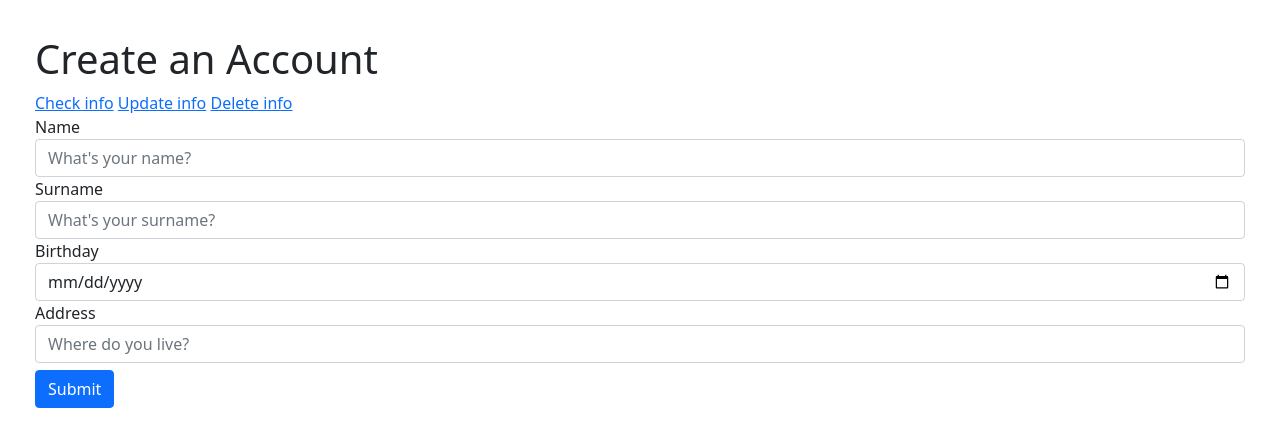
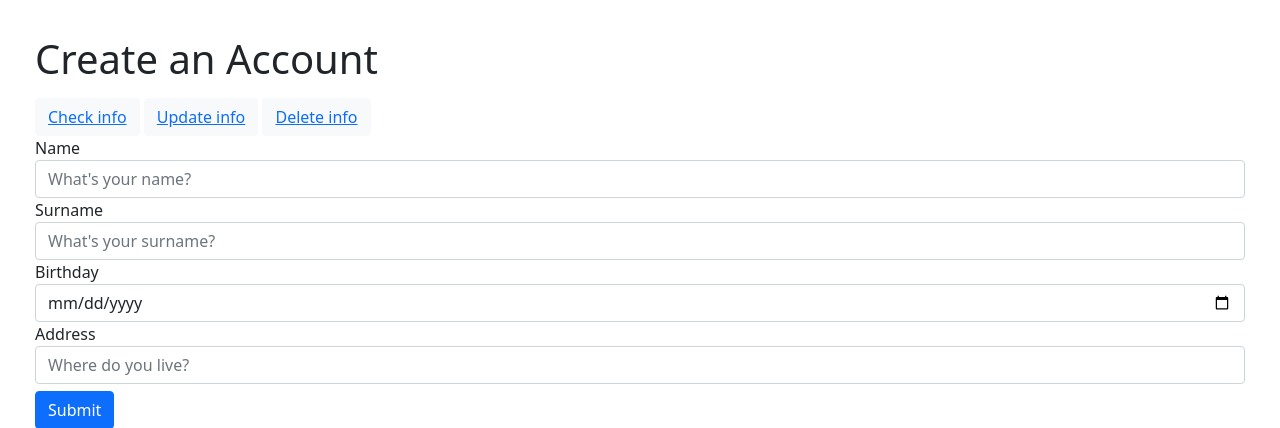
Before and after one commit to GiorgiKalatozi/PHP-CRUD, a PHP site: page / in a window 1280 px wide. Shown: the top 428 px of the page. Run offline with PHP 8.4, Linux system fonts and the light colour scheme.

Commit message:
php crud

```diff
--- a/delete.php
+++ b/delete.php
@@ -10,6 +10,7 @@
     <title>Delete</title>
 </head>
 <body>
+    <button class="btn btn-light"><a href="index.php">Create a User</a></button>
     <h1>Delete Data by ID</h1>
     <form action="./delete.php" method="POST">
     <div class="form-group">
@@ -29,7 +30,9 @@ if (isset($_POST['delete']))
 
         $query = "DELETE FROM users WHERE id='$id'";;
 
-    if ($query)
+        $perform = mysqli_query($conn, $query);
+
+        if ($perform)
             {
                 echo "data DELETED";
             }
--- a/index.php
+++ b/index.php
@@ -10,9 +10,9 @@
 </head>
 <body>
     <h1>Create an Account</h1>
-    <a href="select.php">Check info</a>
-    <a href="update.php">Update info</a>
-    <a href="delete.php">Delete info</a>
+    <button class='btn btn-light'><a href="select.php">Check info</a></button>
+    <button class="btn btn-light"><a href="update.php">Update info</a></button>
+    <button class="btn btn-light"><a href="delete.php">Delete info</a></button>
 <form action="./insert.php" method="POST">
   <div class="form-group">
     <label>Name</label>
```
Also changed, not shown: update.php (+9 -16 lines). Lines whose indentation alone changed are shown as unchanged.
